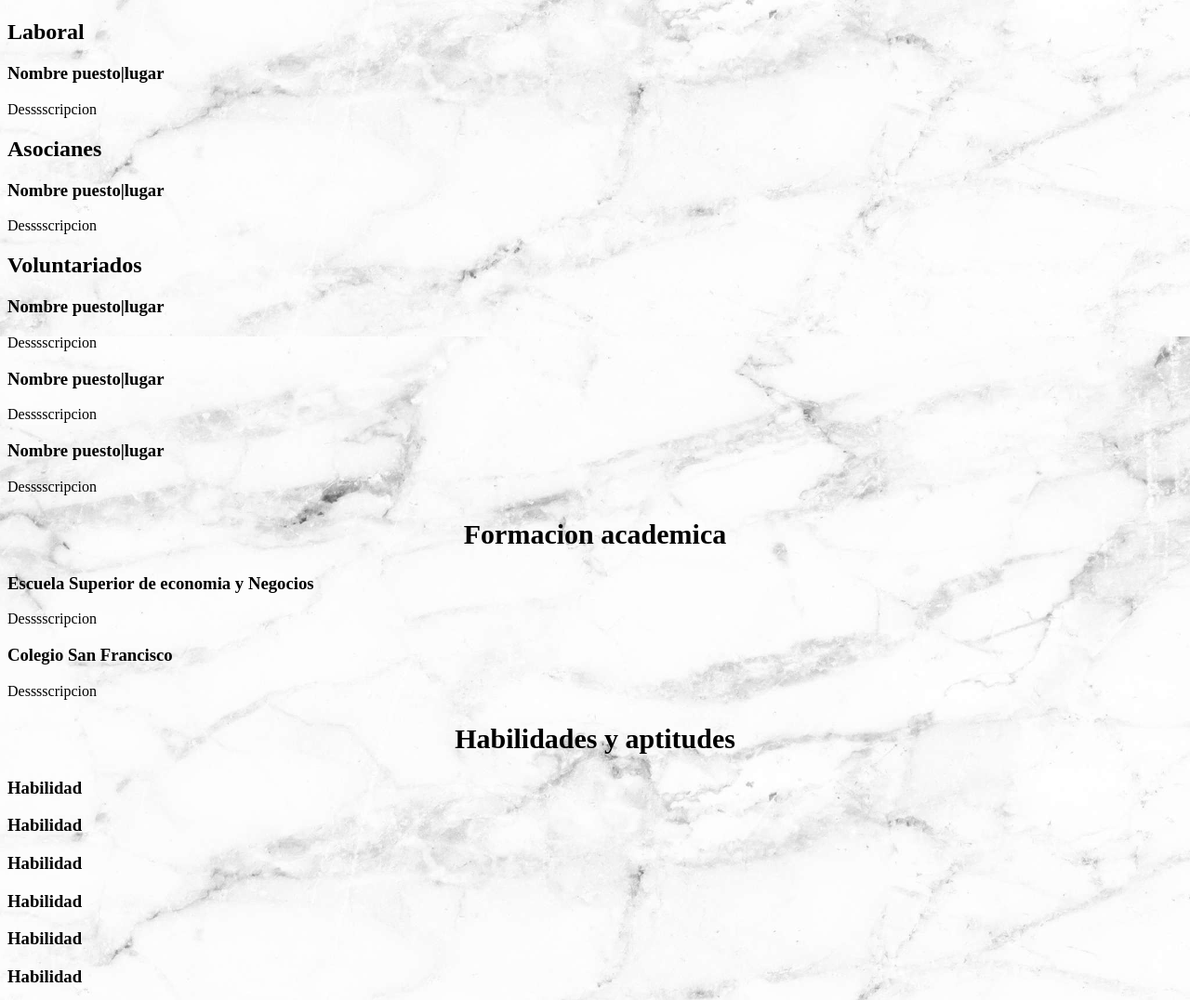
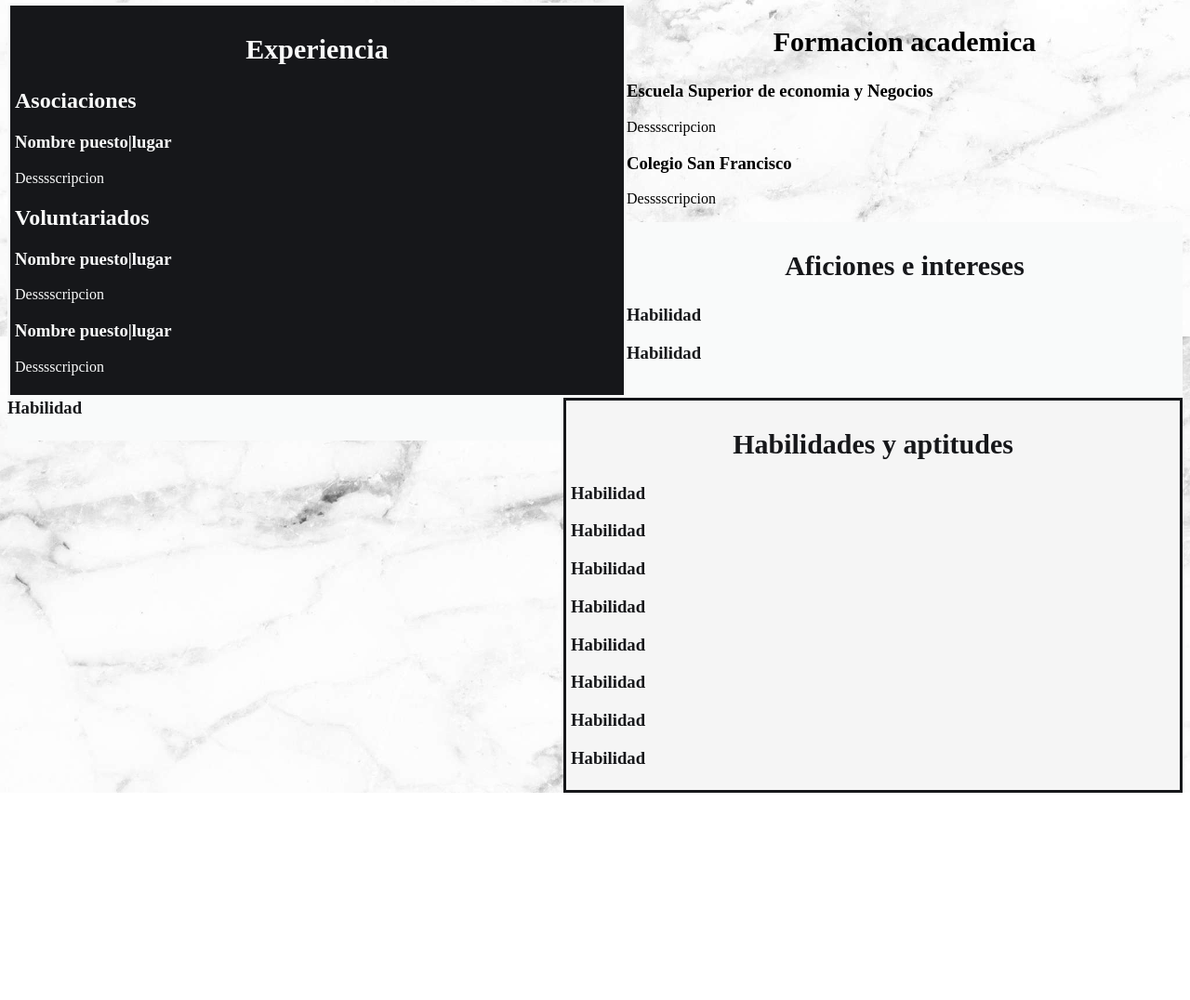
Before and after one commit to estefanyfigueroaa/Portafolio-commits, a plain HTML site: page Aboutpage.html in a window 1280 px wide. Shown: the part 480-1556 px from the top of the page at 93% size. After the commit the page ends 1333 px from the top, so only its background shows below. Drawn offline with Linux system fonts and the light colour scheme; a web font is replaced by a local one.

Commit message:
correciones

```diff
--- a/Aboutpage.html
+++ b/Aboutpage.html
@@ -23,21 +23,18 @@ accede a navegacion desde esta pagina (si no lo hago navegacion no me sirve) -->
         </nav>
     </header>
  <main>
-     <section class="Sobre mi">
-         <div class="Contendores2">
+     <section class="Descripcion">
+         <div class="Contenedores">
             <h2 class="Titulo2">Sobre mi</h2>
             <img src="Imagenes/circle.png" alt=""class="circleimage">
             <p>Descripcion con un poco mas de detallessd</p>
          </div>
      </section>
 
-     <section class="1">
-        <div class="Contendores">
+     <section class="AB">
+        <div class="A">
             <h2 class="Titulo2">Experiencia</h2>
-         <h2>Laboral</h2>
-         <h3>Nombre puesto|lugar</h3>
-         <p>Desssscripcion</p>
-         <h2>Asocianes</h2>
+         <h2>Asociaciones</h2>
          <h3>Nombre puesto|lugar</h3>
          <p>Desssscripcion</p>
          <h2>Voluntariados</h2>
@@ -45,26 +42,8 @@ accede a navegacion desde esta pagina (si no lo hago navegacion no me sirve) -->
          <p>Desssscripcion</p>
          <h3>Nombre puesto|lugar</h3>
          <p>Desssscripcion</p>
-         <h3>Nombre puesto|lugar</h3>
-         <p>Desssscripcion</p>
         </div>
-     </section>
-
-     <section class="Formacion">
-        <div class="left"></div>
-        <h2 class="Titulo2">Formacion academica</h2>
-        <h3>Escuela Superior de economia y Negocios</h3>
-         <p>Desssscripcion</p>
-        </div>
-        <div class="rigth"></div>
-        <h3>Colegio San Francisco</h3>
-         <p>Desssscripcion</p>
-        </div>
-
-     </section>
-
-     <section class="Habilidades y aptitudes">
-        <div class="Contendores">
+        <div class="B">
             <h2 class="Titulo2">Habilidades y aptitudes</h2>
             <h3>Habilidad</h3>
             <h3>Habilidad</h3>
@@ -72,18 +51,29 @@ accede a navegacion desde esta pagina (si no lo hago navegacion no me sirve) -->
             <h3>Habilidad</h3>
             <h3>Habilidad</h3>
             <h3>Habilidad</h3>
+            <h3>Habilidad</h3>
+            <h3>Habilidad</h3>
+        </div>
+     </section>
+     <section class="Formacion">
+        <div class="left">
+        <h2 class="Titulo2">Formacion academica</h2>
+        <h3>Escuela Superior de economia y Negocios</h3>
+         <p>Desssscripcion</p>
+        </div>
+        <div class="rigth">
+        <h3>Colegio San Francisco</h3>
+         <p>Desssscripcion</p>
+        </div>
 
-        </div>
      </section>
 
      <section class="Aficiones e intereses">
-        <div class="Contendores2">
+        <div class="Contenedores">
             <h2 class="Titulo2">Aficiones e intereses</h2>
             <h3>Habilidad</h3>
             <h3>Habilidad</h3>
             <h3>Habilidad</h3>
         </div>
-
-
      </section>
  </main>
--- a/css/estilos.css
+++ b/css/estilos.css
@@ -163,3 +163,26 @@ img{
     width: 18%;
 
 }
+.A{
+    float: left;
+    padding: 5px;
+    background-color: #16171a;
+    width: 650px;
+    color: #f9fafa;
+    border: #f9fafa;
+    border-spacing: 2px;
+    border-style: solid;
+
+}
+
+.B{
+    float: right;
+    padding: 5px;
+    background-color: whitesmoke;
+    width: 650px;
+    color: #16171a;
+    border: #16171a;
+    border-style: solid;
+
+
+}
```
